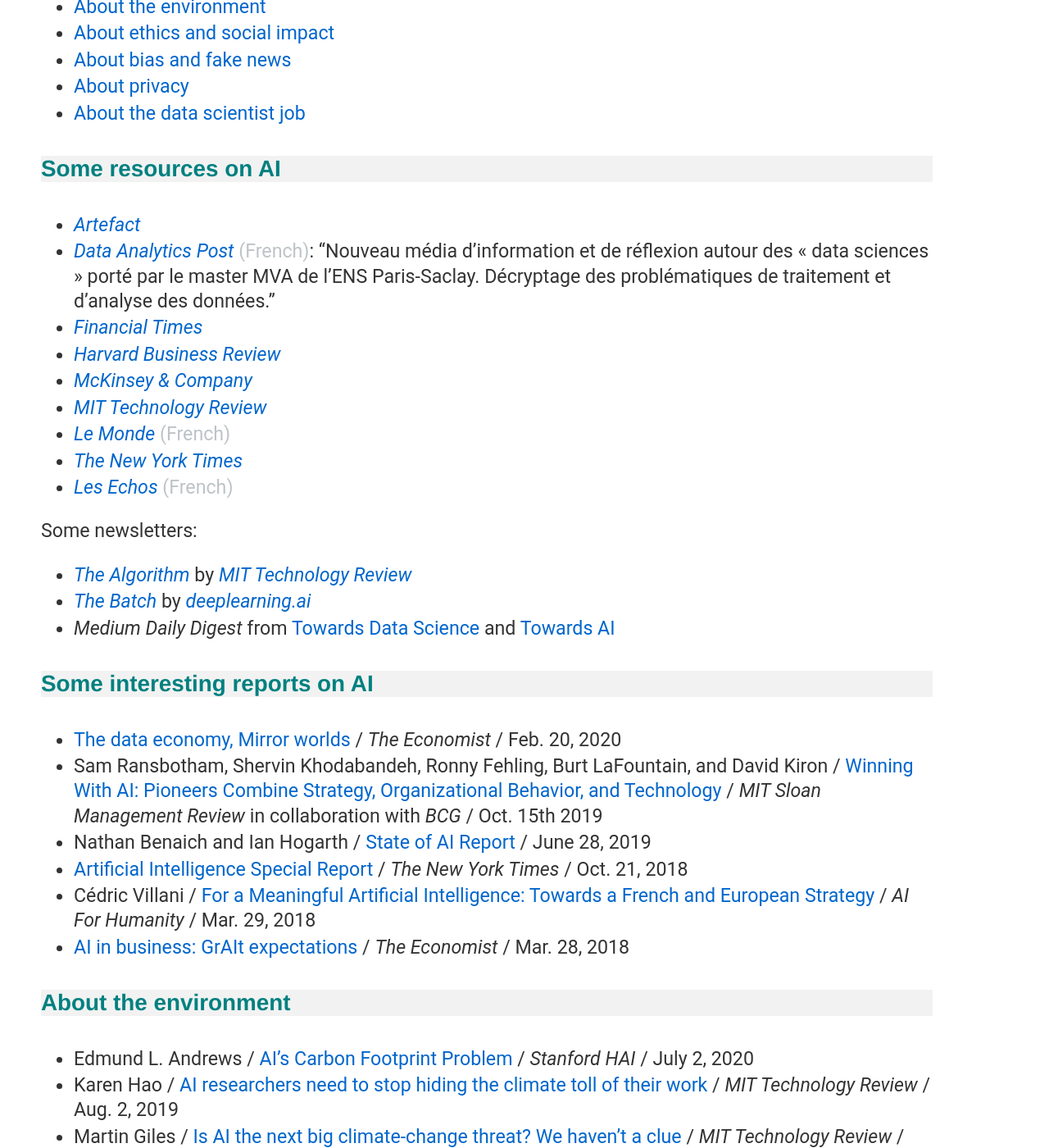
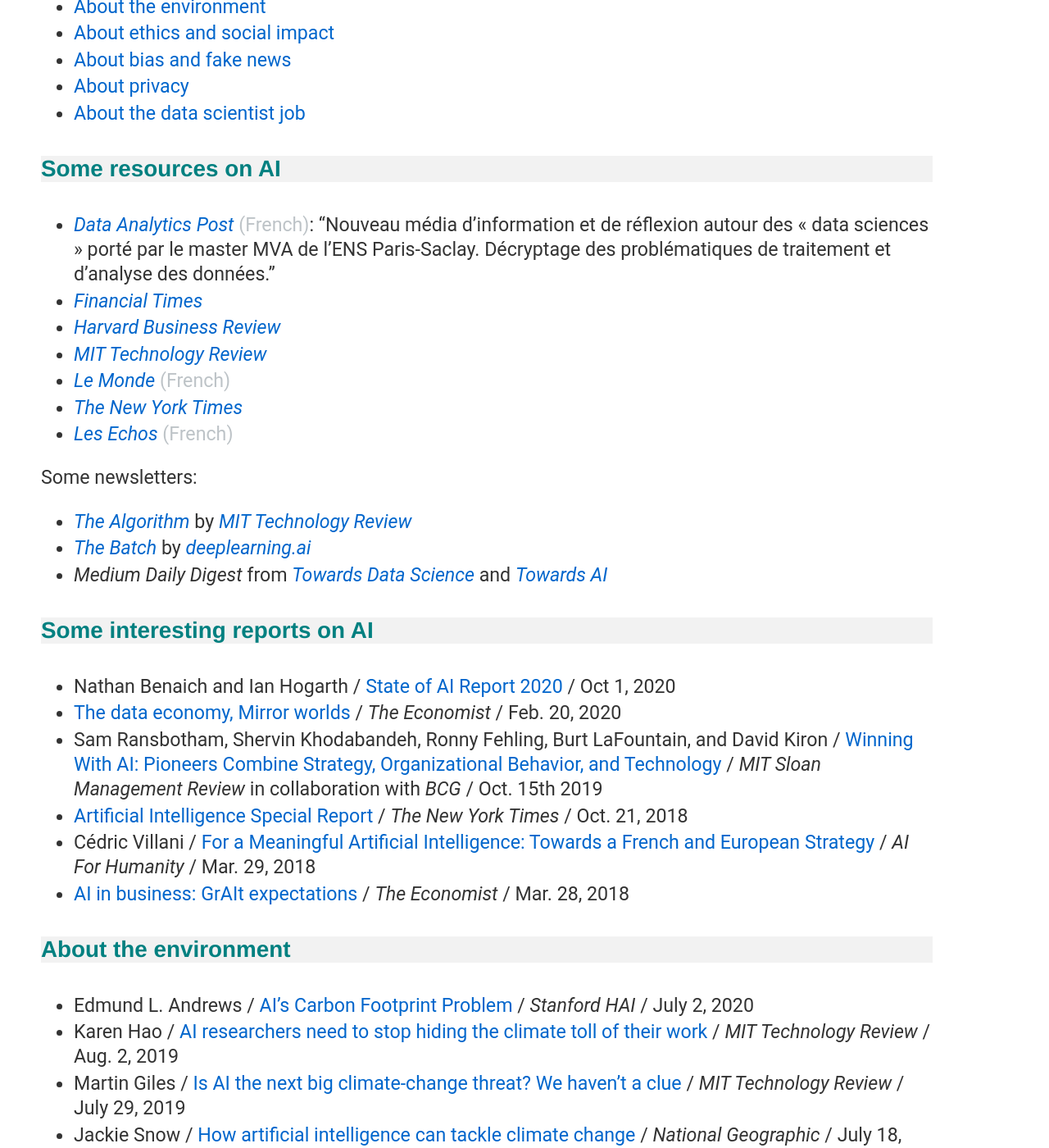
Before and after one commit to sylvaincom/sylvaincom.github.io, a Jekyll site: the page built from _posts/2019-08-09-articles.md, in a window 1280 px wide and 1400 px high, scrolled down 600 px. Shown: the whole window at 82% size. Built offline with Jekyll 4.4.1, drawn with Linux system fonts in a browser that asks for light colours; nearby versions of some CDN libraries.

Commit message:
Minor changes in content

```diff
--- a/_posts/2019-08-09-articles.md
+++ b/_posts/2019-08-09-articles.md
@@ -20,11 +20,11 @@
 <a name='ref'></a>
 #### Some resources on AI
 
-* [_Artefact_](https://www.artefact.com/blog/){:target="_blank"}
+<!--* * [_Artefact_](https://www.artefact.com/blog/){:target="_blank"} -->
 * [_Data Analytics Post_](https://dataanalyticspost.com/){:target="_blank"} <font color="#bdc3c7 ">(French)</font>: "Nouveau média d’information et de réflexion autour des « data sciences » porté par le master MVA de l’ENS Paris-Saclay. Décryptage des problématiques de traitement et d'analyse des données."
 * [_Financial Times_](https://www.ft.com/artificial-intelligence){:target="_blank"}
 * [_Harvard Business Review_](https://hbr.org/topic/technology){:target="_blank"}
-* [_McKinsey & Company_](https://www.mckinsey.com/featured-insights/artificial-intelligence){:target="_blank"}
+<!--* * [_McKinsey & Company_](https://www.mckinsey.com/featured-insights/artificial-intelligence){:target="_blank"} -->
 * [_MIT Technology Review_](https://www.technologyreview.com/artificial-intelligence/){:target="_blank"}
 <!--* [_The Economist_](https://www.economist.com/topics/artificial-intelligence){:target="_blank"} -->
 <!--* [_The Guardian_](https://www.theguardian.com/technology/artificialintelligenceai){:target="_blank"} -->
@@ -35,14 +35,15 @@
 Some newsletters:
 * [_The Algorithm_](https://forms.technologyreview.com/the-algorithm/){:target="_blank"} by [_MIT Technology Review_](https://www.technologyreview.com/){:target="_blank"}
 * [_The Batch_](https://www.deeplearning.ai/thebatch/){:target="_blank"} by [_deeplearning.ai_](https://www.deeplearning.ai/){:target="_blank"}
-* _Medium Daily Digest_ from [Towards Data Science](https://towardsdatascience.com/){:target="_blank"} and [Towards AI](https://medium.com/towards-artificial-intelligence/){:target="_blank"}
+* _Medium Daily Digest_ from [_Towards Data Science_](https://towardsdatascience.com/){:target="_blank"} and [_Towards AI_](https://medium.com/towards-artificial-intelligence/){:target="_blank"}
 
 <a name='reports'></a>
 #### Some interesting reports on AI
 
+* Nathan Benaich and Ian Hogarth / [State of AI Report 2020](https://www.stateof.ai/){:target="_blank"} / Oct 1, 2020
 * [The data economy, Mirror worlds](https://www.economist.com/special-report/2020/02/20/a-deluge-of-data-is-giving-rise-to-a-new-economy){:target="_blank"} / _The Economist_ / Feb. 20, 2020
 * Sam Ransbotham, Shervin Khodabandeh, Ronny Fehling, Burt LaFountain, and David Kiron / [Winning With AI: Pioneers Combine Strategy, Organizational Behavior, and Technology](https://www.bcg.com/fr-fr/publications/2019/how-to-win-with-artificial-intelligence-ai.aspx){:target="_blank"} / _MIT Sloan Management Review_ in collaboration with _BCG_ / Oct. 15th 2019
-* Nathan Benaich and Ian Hogarth / [State of AI Report](https://www.stateof.ai/){:target="_blank"} / June 28, 2019
+<!--* * Nathan Benaich and Ian Hogarth / [State of AI Report 2019](https://www.stateof.ai/2019){:target="_blank"} / June 28, 2019 -->
 * [Artificial Intelligence Special Report](https://www.nytimes.com/spotlight/artificial-intelligence){:target="_blank"} / _The New York Times_ / Oct. 21, 2018
 * Cédric Villani / [For a Meaningful Artificial Intelligence: Towards a French and European Strategy](https://www.aiforhumanity.fr/en/){:target="_blank"} / _AI For Humanity_ / Mar. 29, 2018
 * [AI in business: GrAIt expectations](https://www.economist.com/printedition/specialreports?page=2&year[value][year]=2018&category=All){:target="_blank"} / _The Economist_ / Mar. 28, 2018
--- a/index.html
+++ b/index.html
@@ -7,7 +7,7 @@
 
 <h1> Welcome to Sylvain Combettes' homepage!</h1>
 
-<p> <i class="far fa-address-card" style="color:#008080"></i> &nbsp; I am a first-year PhD candidate in Data Science at the <a href="https://www.centreborelli.fr" target="_blank">Borelli Center</a>, a research department of <a href="https://ens-paris-saclay.fr/en" target="_blank">École Normale Supérieure Paris-Saclay</a>, advised by <a href="http://www.laurentoudre.fr/" target="_blank">Laurent Oudre</a> and <a href="http://nvayatis.perso.math.cnrs.fr/" target="_blank">Nicolas Vayatis</a>. I am focusing on a symbolic representation for physiological signals (Biomedical time series).</p>
+<p> <i class="far fa-address-card" style="color:#008080"></i> &nbsp; I am a first-year PhD candidate in Data Science at the <a href="https://www.centreborelli.fr" target="_blank">Borelli Center</a>, a research department of <a href="https://ens-paris-saclay.fr/en" target="_blank">École Normale Supérieure Paris-Saclay</a>, advised by <a href="http://www.laurentoudre.fr/" target="_blank">Laurent Oudre</a> and <a href="http://nvayatis.perso.math.cnrs.fr/" target="_blank">Nicolas Vayatis</a>. I am focusing on a symbolic representation for physiological signals (Biomedical time series). Research interests: Representation learning, Symbolic approaches, Change-point detection, Pattern recognition.</p>
 
 <details><summary><a style="color:#008080">Details.</a></summary>The objective of the thesis is to construct symbolic representations adapted for the processing of physiological data acquired during multi-sensor experimental protocols. The analysis of these heterogeneous data is particularly complex because of their multivariate, multimodal and non-stationary properties. The idea is to represent a data flow in the form of a series of symbols (barcodes), reflecting not only the temporal evolution of the observed phenomena, but also the evolution of the link between the different modalities. These representations will be based on the study of local phenomena observed in the data (stationary regimes or repetitive patterns) in order to adapt the representation to the physiological phenomena of interest. One of the stakes of this thesis is also to build adapted metrics allowing to compare these data, especially for longitudinal monitoring and inter-individual comparison.</details>
 
--- a/projects/index.html
+++ b/projects/index.html
@@ -18,7 +18,7 @@
 <br/>
 
 <dt>June 2019 &ndash; Sep. 2019 (3 months)</dt>
-<dd>&#9656; Context: As part of my penultimate-year at Mines Nancy, I did a 3-month research internship at <a href="https://servier.com/en/" target="_blank">Servier</a>, the second largest pharmaceutical company in France. In 2018, Servier had a &euro;4.2 billion turnover, operated in 149 countries and had more than 22,000 employees.</dd>
+<dd>&#9656; Context: As part of my penultimate-year at Mines Nancy, I did a 3-month research internship at <a href="https://en.wikipedia.org/wiki/Laboratoires_Servier" target="_blank">Servier</a>, the second largest pharmaceutical company in France. In 2018, Servier had a &euro;4.2 billion turnover, operated in 149 countries and had more than 22,000 employees.</dd>
 <dd>&#9656; Topic: <b>Generating fictitious realistic patient data in order to boost the prediction score</b> [synthesis, dataset augmentation].</dd>
 <dd>&#9656; Method: Combining GANs (generative adversarial networks) with autoencoders [implicit density estimation].</dd>
 <dd>&#9656; Programming: Python.</dd>
@@ -27,7 +27,7 @@
 <br/>
 
 <dt>Oct. 2018 &ndash; June 2019 (9 months)</dt>
-<dd>&#9656; Context: For my penultimate-year project at Mines Nancy (half a day per week), I did research for the French company <a href="https://www.saint-gobain.com/en" target="_blank">Saint-Gobain</a>, the European or worldwide leader in all of its businesses (mainly construction materials). In 2018, Saint-Gobain had a &euro;41.8 billion turnover, operated in 67 countries and had more than 180,000 employees.</dd>
+<dd>&#9656; Context: For my penultimate-year project at Mines Nancy (half a day per week), I did research for the French company <a href="https://en.wikipedia.org/wiki/Saint-Gobain" target="_blank">Saint-Gobain</a>, the European or worldwide leader in all of its businesses (mainly construction materials). In 2018, Saint-Gobain had a &euro;41.8 billion turnover, operated in 67 countries and had more than 180,000 employees.</dd>
 <dd>&#9656; Topic: <b>Detection of sensor failure in a production line</b> [anomaly detection].</dd>
 <dd>&#9656; Methods: Principal component analysis (PCA) and kernel principal component analysis (KPCA).</dd>
 <dd>&#9656; Programming: MATLAB.</dd>
```
Also changed, not shown: other parts of projects/index.html (+1 -1 lines), cv/index.html (+4 -3 lines).
